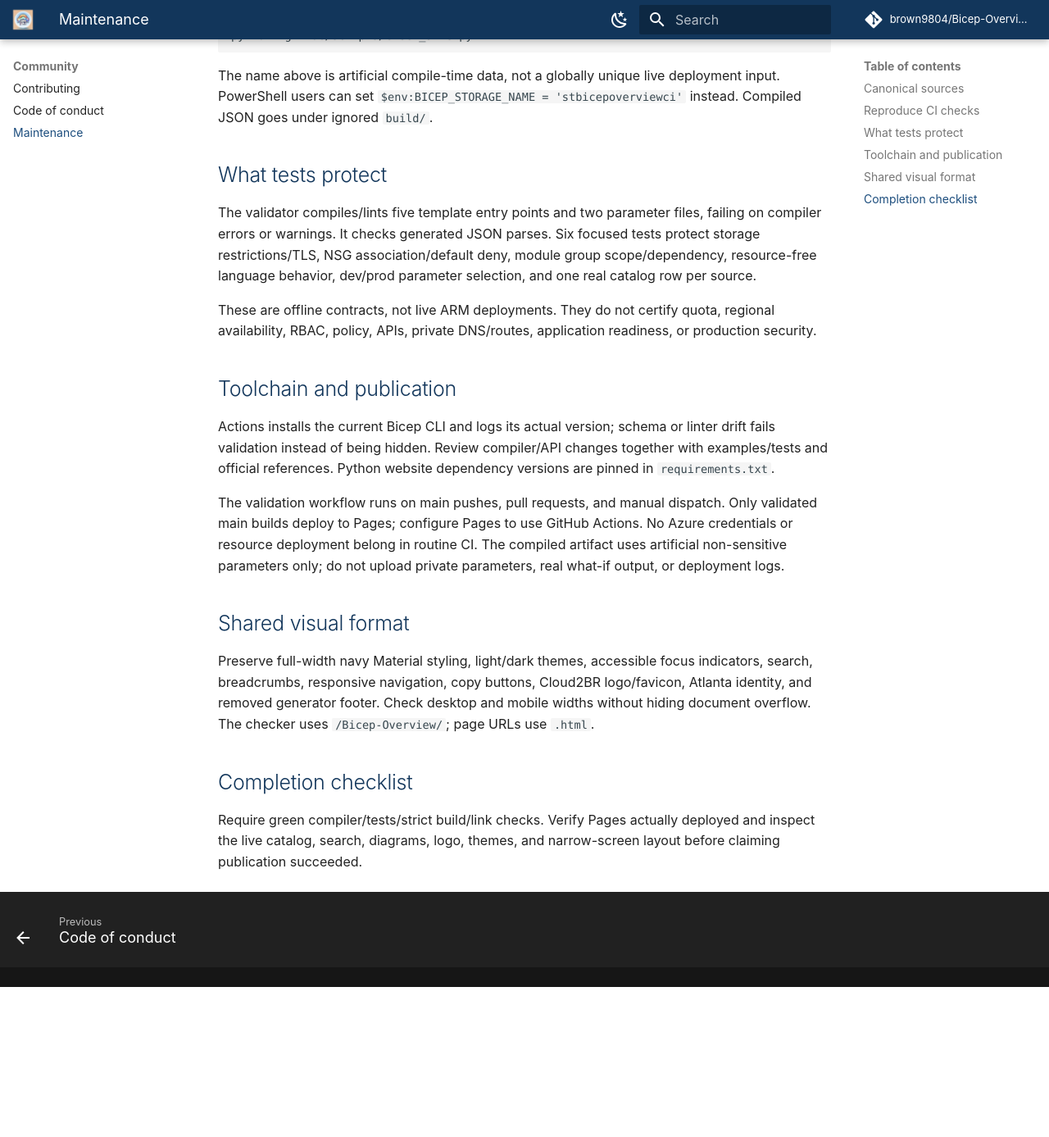
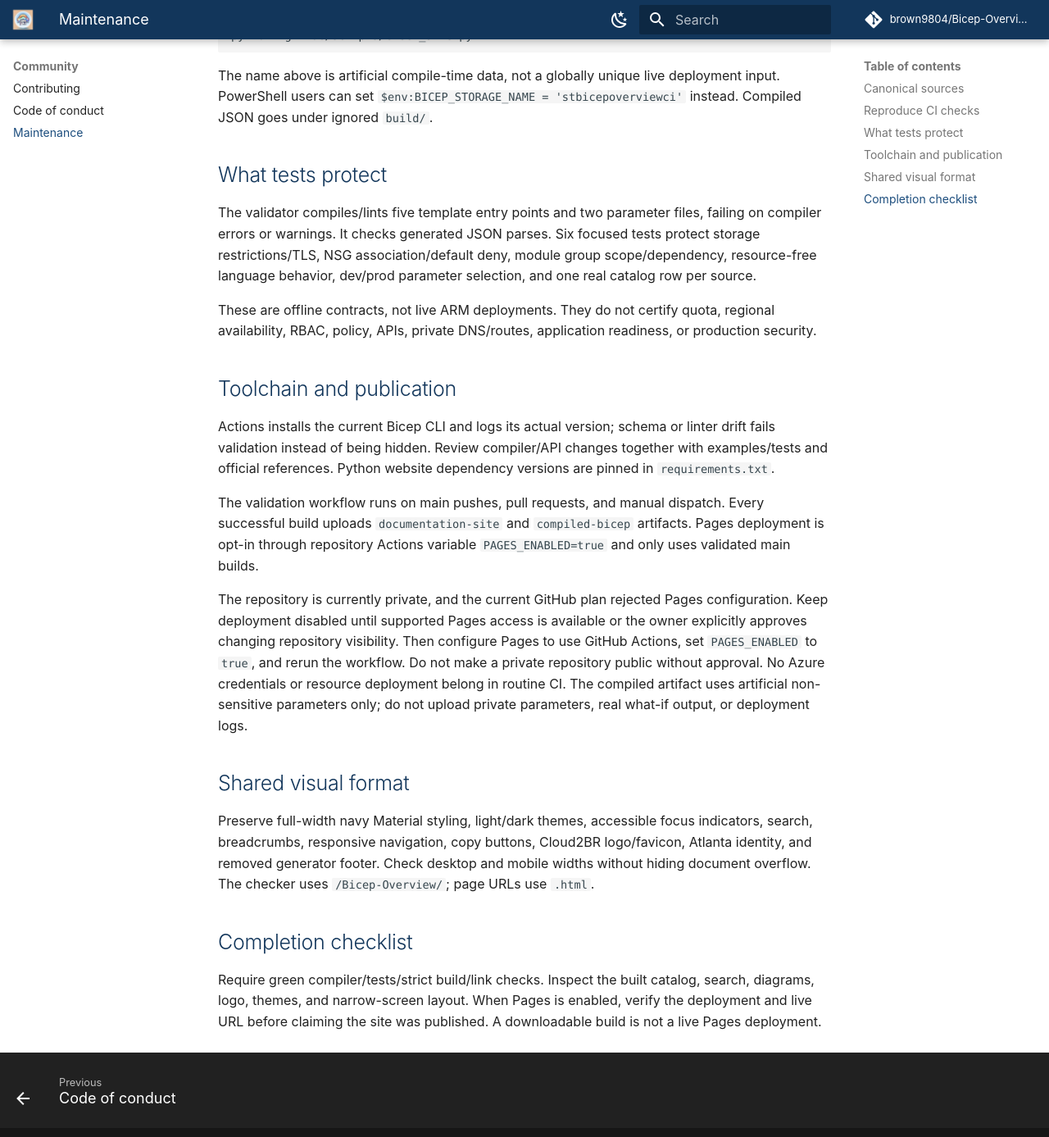
Before and after one commit to brown9804/Bicep-Overview, an MkDocs documentation site: the page built from docs/maintaining.md, in a window 1280 px wide and 1400 px high, scrolled down 854 px. Shown: the top 1387 px of the window at 82% size. Built offline with MkDocs 1.6.1 and Material for MkDocs 9.7.7, drawn with Linux system fonts in a browser that asks for light colours; comment, search, counter and statistics services are not loaded; before the commit the page ends 2058 px from its top, so only the background shows below that.

Commit message:
Support compiled template collection shapes and private repository website artifacts
Co-authored-by: Copilot <223556219+Copilot@users.noreply.github.com>

```diff
--- a/docs/maintaining.md
+++ b/docs/maintaining.md
@@ -58,7 +58,15 @@ changes together with examples/tests and official references.
 Python website dependency versions are pinned in `requirements.txt`.
 
 The validation workflow runs on main pushes, pull requests, and manual dispatch.
-Only validated main builds deploy to Pages; configure Pages to use GitHub Actions.
+Every successful build uploads `documentation-site` and `compiled-bicep`
+artifacts. Pages deployment is opt-in through repository Actions variable
+`PAGES_ENABLED=true` and only uses validated main builds.
+
+The repository is currently private, and the current GitHub plan rejected
+Pages configuration. Keep deployment disabled until supported Pages access
+is available or the owner explicitly approves changing repository visibility.
+Then configure Pages to use GitHub Actions, set `PAGES_ENABLED` to `true`, and
+rerun the workflow. Do not make a private repository public without approval.
 No Azure credentials or resource deployment belong in routine CI.
 The compiled artifact uses artificial non-sensitive parameters only; do not
 upload private parameters, real what-if output, or deployment logs.
@@ -73,6 +81,7 @@ The checker uses `/Bicep-Overview/`; page URLs use `.html`.
 
 ## Completion checklist
 
-Require green compiler/tests/strict build/link checks. Verify Pages actually
-deployed and inspect the live catalog, search, diagrams, logo, themes, and
-narrow-screen layout before claiming publication succeeded.
+Require green compiler/tests/strict build/link checks. Inspect the built
+catalog, search, diagrams, logo, themes, and narrow-screen layout.
+When Pages is enabled, verify the deployment and live URL before claiming
+the site was published. A downloadable build is not a live Pages deployment.
```
Also changed, not shown: CONTRIBUTING.md (+1 -1 lines), README.md (+18 -3 lines), docs/index.md (+4 -1 lines), docs/language.md (+1 -1 lines), examples/02-language/README.md (+1 -1 lines), 2 other files.
